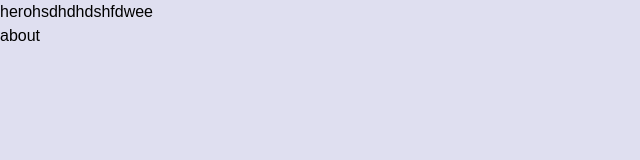
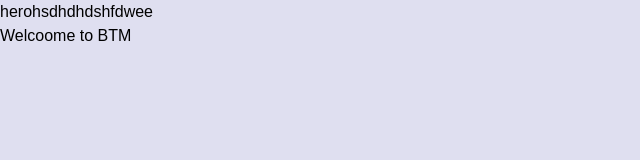
Before and after one commit to Nikhilkumarsaha/animated-website, a React (Vite) app: page / in a window 1280 px wide. Shown: the top 160 px of the page, without its empty margins (0-640 px from the left). Built offline with nearby package versions, Linux system fonts and the light colour scheme.

Commit message:
About.jsx 1 Animated added

```diff
--- a/src/components/About.jsx
+++ b/src/components/About.jsx
@@ -1,10 +1,14 @@
-
+import React from 'react'
+import AnimatedTitle from './AnimatedTitle'
 const About = () => {
   return (
-    <div>
-      <h1>about</h1>
+    <div id="about" className='min-h-screen w-scree'>
+      <div className='relative mb-8 mt-36 flex flex-col items-center gap-5'>
+        <h2 className="font-general text-sm uppercase md:text-[10px]">Welcoome to BTM</h2>
+        <AnimatedTitle/>
+      </div>
+
     </div>
   )
 }
-
 export default About
```
